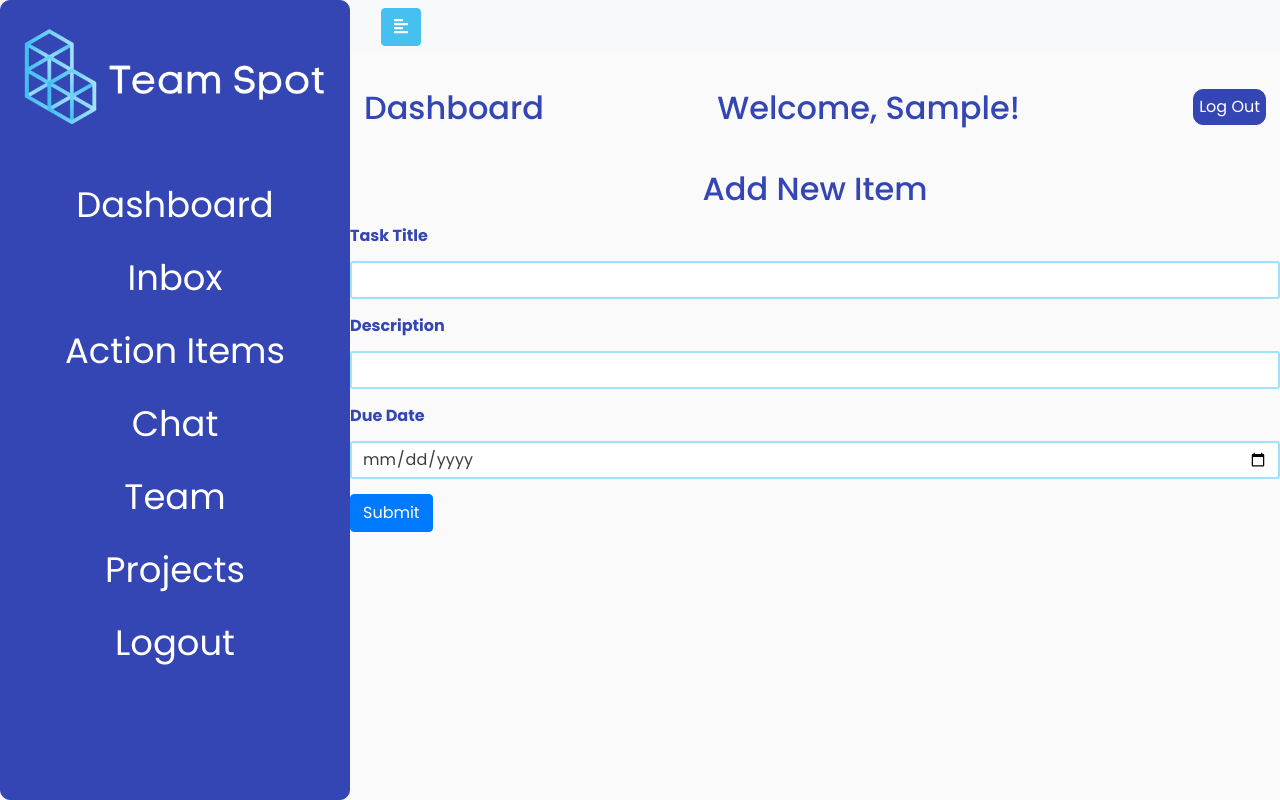
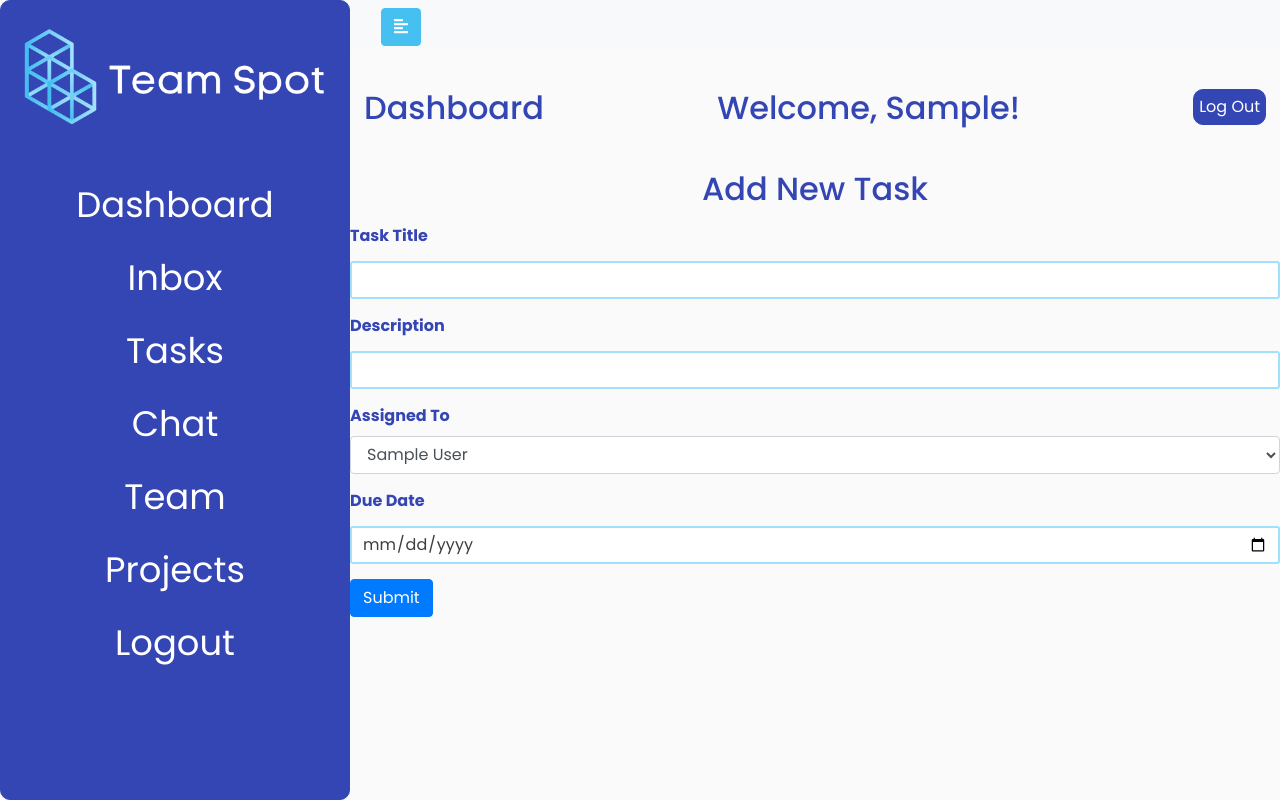
Before and after one commit to kristcar/Team-Spot, a Django app: template TeamSpotApp/templates/add_new_item.html in a window 1280 px wide. Run offline with Django 3.2, Linux system fonts and the light colour scheme; the template is opened without the code that fills it: values that come from a table or form of the project are taken from there, others are empty; tables that the repository leaves empty hold one stand-in row (values such as "Sample post"); some libraries are stand-ins or nearby versions.

Commit message:
working on the assign to feature in views.py, models, and task html pages

```diff
--- a/TeamSpotApp/models.py
+++ b/TeamSpotApp/models.py
@@ -135,13 +135,15 @@ class TaskManager(models.Manager):
 
 class Task(models.Model):
   creator = models.ForeignKey(User, related_name = "user_task", on_delete = models.CASCADE)
-  title = models.CharField(max_length = 250);
-  due_date = models.DateTimeField();
-  description = models.CharField(max_length = 1000);
-  response = models.CharField(max_length = 1000, default = "", blank = True);
-
+  title = models.CharField(max_length = 250)
+  due_date = models.DateTimeField()
+  description = models.CharField(max_length = 1000)
+  response = models.CharField(max_length = 1000, default = "", blank = True)
   created_at = models.DateTimeField(auto_now_add=True)
   updated_at = models.DateTimeField(auto_now = True)
-  project = models.ForeignKey(Project, related_name = "project_task", on_delete = models.CASCADE, null=True)
+
+  assigned_to = models.ForeignKey(User, related_name = "assigned_task", on_delete = models.CASCADE, blank = True, null = True)
+
+  project = models.ForeignKey(Project, related_name = "project_task", on_delete = models.CASCADE, blank =True, null = True)
   objects = TaskManager()
 #***************************** END ACTION ITEM **********************************#
--- a/TeamSpotApp/templates/add_new_item.html
+++ b/TeamSpotApp/templates/add_new_item.html
@@ -32,7 +32,7 @@
       <ul class="list-unstyled components">
         <li><a href="#">Dashboard</a></li>
         <li><a href="/inbox">Inbox</a></li>
-        <li><a href="/open_items">Action Items</a></li>
+        <li><a href="/open_items">Tasks</a></li>
         <li><a href="/chat">Chat</a></li>
         <li><a href="/team">Team</a></li>
         <li><a href="/projects">Projects</a></li>
@@ -58,7 +58,7 @@
       </div>
 
     <div>
-      <h2>Add New Item</h2>
+      <h2>Add New Task</h2>
 
       <form action="/create_action_item" , method="POST">
         {% csrf_token %}
@@ -70,6 +70,18 @@
         <div class="form-group">
           <label for="description">Description</label>
           <input type="text" name="description" class="form-control" />
+        </div>
+        <div class = "form-group">
+          <label for="assigned_to">Assigned To</label>
+          <select name="assigned_to" class="form-control" />
+            {% for user in all_users %}
+
+            <option value="{{user.id}}">
+            {{user.first_name}} {{user.last_name}}
+            </option>
+
+            {% endfor %}
+          </select>
         </div>
         <div class="form-group">
           <label for="due_date">Due Date</label>
--- a/TeamSpotApp/templates/add_project.html
+++ b/TeamSpotApp/templates/add_project.html
@@ -32,7 +32,7 @@
             <ul class="list-unstyled components">
                 <li><a href="#">Dashboard</a></li>
                 <li><a href="/inbox">Inbox</a></li>
-                <li><a href="/open_items">Action Items</a></li>
+                <li><a href="/open_items">Tasks</a></li>
                 <li><a href="/chat">Chat</a></li>
                 <li><a href="/team">Team</a></li>
                 <li><a href="/projects">Projects</a></li>
--- a/TeamSpotApp/templates/chat.html
+++ b/TeamSpotApp/templates/chat.html
@@ -34,6 +34,7 @@
       <ul class="list-unstyled components">
         <li><a href="/dashboard">Dashboard</a></li>
         <li><a href="/inbox">Inbox</a></li>
+        <li><a href="/open_items">Tasks</a></li>
         <li class="active"></li>><a href="/chat">Chat</a></li>
         <li><a href="/team">Team</a></li>
         <li><a href="/projects">Projects</a></li>
--- a/TeamSpotApp/templates/dashboard.html
+++ b/TeamSpotApp/templates/dashboard.html
@@ -34,7 +34,7 @@
       <ul class="list-unstyled components">
         <li class="active"></li>><a href="#">Dashboard</a></li>
         <li><a href="/inbox">Inbox</a></li>
-        <li><a href="/open_items">Action Items</a></li>
+        <li><a href="/open_items">Tasks</a></li>
         <li><a href="/chat">Chat</a></li>
         <li><a href="/team">Team</a></li>
         <li><a href="/projects">Projects</a></li>
--- a/TeamSpotApp/templates/inbox.html
+++ b/TeamSpotApp/templates/inbox.html
@@ -34,7 +34,7 @@
             <ul class="list-unstyled components">
                 <li><a href="#">Dashboard</a></li>
                 <li class="active"></li>>><a href="/inbox">Inbox</a></li>
-                <li><a href="/open_items">Action Items</a></li>
+                <li><a href="/open_items">Tasks</a></li>
                 <li><a href="/chat">Chat</a></li>
                 <li><a href="/team">Team</a></li>
                 <li><a href="/projects">Projects</a></li>
--- a/TeamSpotApp/templates/item.html
+++ b/TeamSpotApp/templates/item.html
@@ -34,7 +34,7 @@
       <ul class="list-unstyled components">
         <li class="active"></li>><a href="#">Dashboard</a></li>
         <li><a href="/inbox">Inbox</a></li>
-        <li><a href="/open_items">Action Items</a></li>
+        <li><a href="/open_items">Tasks</a></li>
         <li><a href="/chat">Chat</a></li>
         <li><a href="/team">Team</a></li>
         <li><a href="/projects">Projects</a></li>
--- a/TeamSpotApp/templates/one_project.html
+++ b/TeamSpotApp/templates/one_project.html
@@ -34,7 +34,7 @@
             <ul class="list-unstyled components">
                 <li><a href="#">Dashboard</a></li>
                 <li><a href="/inbox">Inbox</a></li>
-                <li><a href="/open_items">Action Items</a></li>
+                <li><a href="/open_items">Tasks</a></li>
                 <li><a href="/chat">Chat</a></li>
                 <li><a href="/team">Team</a></li>
                 <li class="active"></li>>><a href="/projects">Projects</a></li>
--- a/TeamSpotApp/templates/teams.html
+++ b/TeamSpotApp/templates/teams.html
@@ -34,7 +34,7 @@
             <ul class="list-unstyled components">
                 <li><a href="#">Dashboard</a></li>
                 <li><a href="/inbox">Inbox</a></li>
-                <li><a href="/open_items">Action Items</a></li>
+                <li><a href="/open_items">Tasks</a></li>
                 <li><a href="/chat">Chat</a></li>
                 <li class="active"></li>>><a href="/team">Team</a></li>
                 <li><a href="/projects">Projects</a></li>
--- a/TeamSpotApp/urls.py
+++ b/TeamSpotApp/urls.py
@@ -14,7 +14,7 @@ urlpatterns = [
   path('delete/<int:message_ID>', views.delete),
   path('delete_comment/<int:comment_ID>', views.delete_comment),
 
-  path('create_action_item', views.create_action_item),
+  path('create_action_item/<int:user_ID>', views.create_action_item),
   path('open_items', views.open_items),
   path('open_items/item_page/<int:task_ID>', views.item_page),
   path('open_items/add_new_item', views.add_new_item),
```
Also changed, not shown: TeamSpotApp/templates/openItems.html (+6 -19 lines), TeamSpotApp/views.py (+5 -3 lines), TeamSpotApp/migrations/0006_auto_20210425_2150.py (added).
